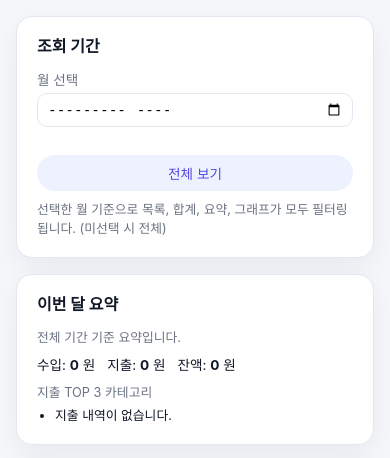
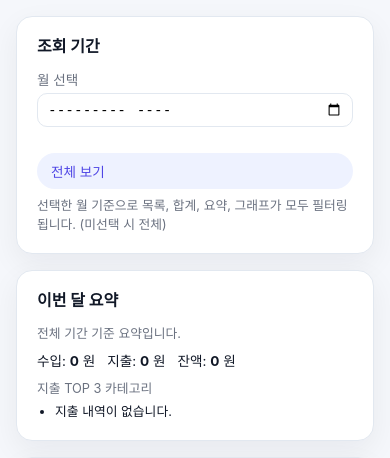
Before and after one commit to KimJunYoung0524/account-book, a Flask app: page / in a window 390 px wide. Shown: the part 168-626 px from the top of the page. Run offline with Flask 3, Linux system fonts and the light colour scheme; data that the repository does not hold is empty.

Commit message:
adjust mobile month filter layout

```diff
--- a/templates/index.html
+++ b/templates/index.html
@@ -391,7 +391,7 @@
         /* 작은 폰: 1칸 + 헤더/요약/CSV 세로 정렬 */
 /* 작은 폰: 1칸 + 헤더/요약/CSV/필터 세로 정렬 */
 @media (max-width: 520px) {
-    /* 입력 폼: 1칸 그리드 고정 */
+    /* 입력 폼: 1칸 그리드 고정 (지금처럼 세로로) */
     form {
         grid-template-columns: 1fr;
     }
@@ -419,11 +419,11 @@
         align-items: flex-start;
     }
 
-    /* ✅ 조회 기간: 월 선택 / 전체 보기 세로로 쌓기 */
+    /* 조회 기간: 월 선택 아래에 작은 pill 버튼 */
     .filter-row {
         flex-direction: column;
         align-items: flex-start;
-        gap: 8px;
+        gap: 6px;
     }
     .filter-field {
         width: 100%;
@@ -431,10 +431,13 @@
     .filter-field input[type="month"] {
         width: 100%;
     }
+    /* 버튼은 자동 너비(예전처럼 동그란 작은 버튼) */
     #btn-clear-filter {
-        width: 100%;
-        justify-content: center;
-        text-align: center;
+        width: auto;
+        justify-content: flex-start;
+        text-align: left;
+    }
+}
     }
 }
 
```
